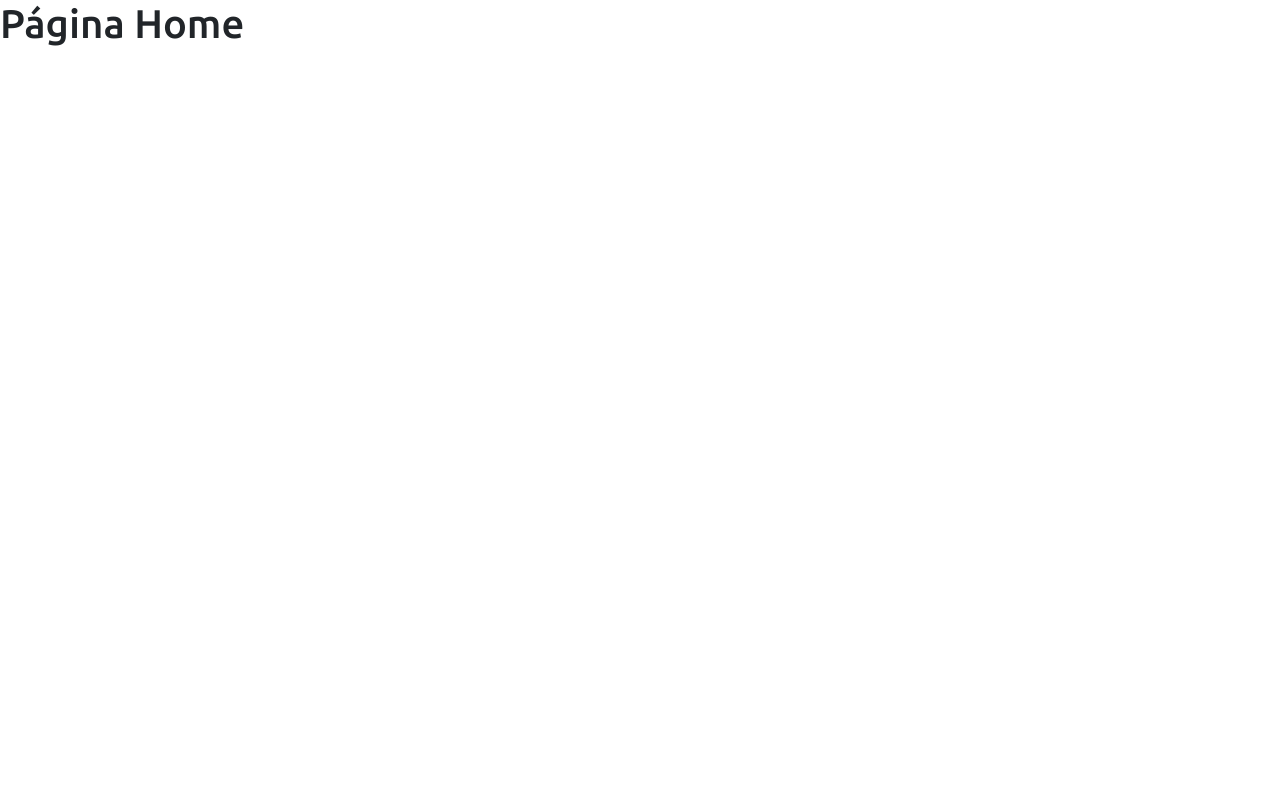
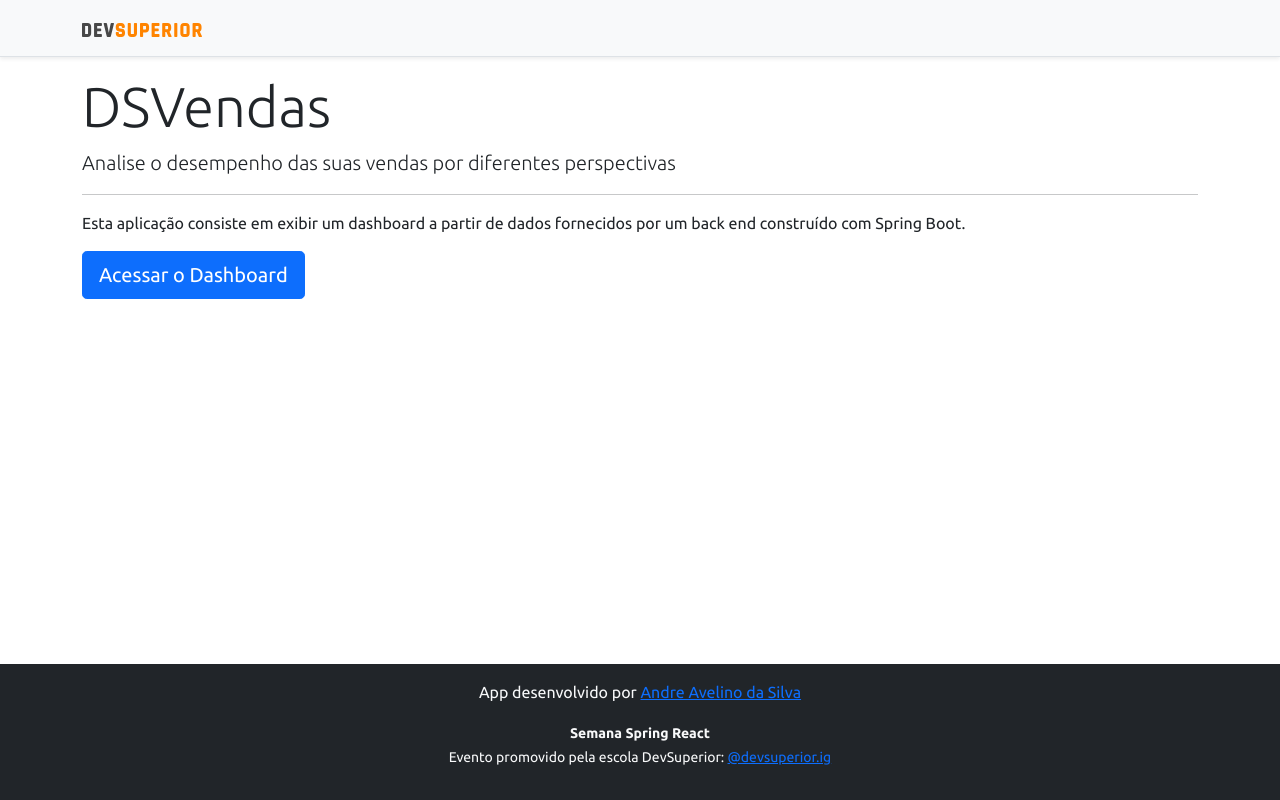
Before and after one commit to SilvaAvelinoAndre/projeto-sds3, a React (Create React App) app in the folder frontend/: page / in a window 1280 px wide. Built offline with nearby package versions, Linux system fonts and the light colour scheme.

Commit message:
Home, navigation

```diff
--- a/frontend/src/componentes/BarraInicial/index.tsx
+++ b/frontend/src/componentes/BarraInicial/index.tsx
@@ -1,11 +1,14 @@
 import ImgDsDark from 'assets/img/ds-dark.svg';
+import { Link } from 'react-router-dom';
 
 const NavBar = () => { /* função anonima passada para a variavel NavBar */
     return (
         <div className="d-flex flex-column flex-md-row align-items-center p-3 px-md-4 mb-3 bg-light border-bottom shadow-sm">
             <div className="container">
                 <nav className="my-2 my-md-0 mr-md-3">
+                    <Link to="/">
                     <img src={ImgDsDark} alt="DevSuperior" width="120" />
+                    </Link>
                 </nav>
             </div>
         </div>
--- a/frontend/src/paginas/Home/index.tsx
+++ b/frontend/src/paginas/Home/index.tsx
@@ -1,8 +1,24 @@
-const Home = () => { /* função anonima passada para a variavel NavBar */
+import NavBar from "componentes/BarraInicial";
+import Footer from "componentes/Rodape";
+import { Link } from "react-router-dom";
+
+const Home = () => { /* função anonima passada para a variavel Home */
     return (
-        <div>
-            <h1>Página Home</h1>
-        </div>
+        <>
+            <NavBar />
+            <div className="container">
+                <div className="jumbotron">
+                    <h1 className="display-4">DSVendas</h1>
+                    <p className="lead">Analise o desempenho das suas vendas por diferentes perspectivas</p>
+                    <hr />
+                    <p>Esta aplicação consiste em exibir um dashboard a partir de dados fornecidos por um back end construído com Spring Boot.</p>
+                    <Link className="btn btn-primary btn-lg" to="/dashboard">
+                        Acessar o Dashboard
+                    </Link>
+                </div>
+            </div>
+            <Footer />
+        </>
     );
 }
 
```
